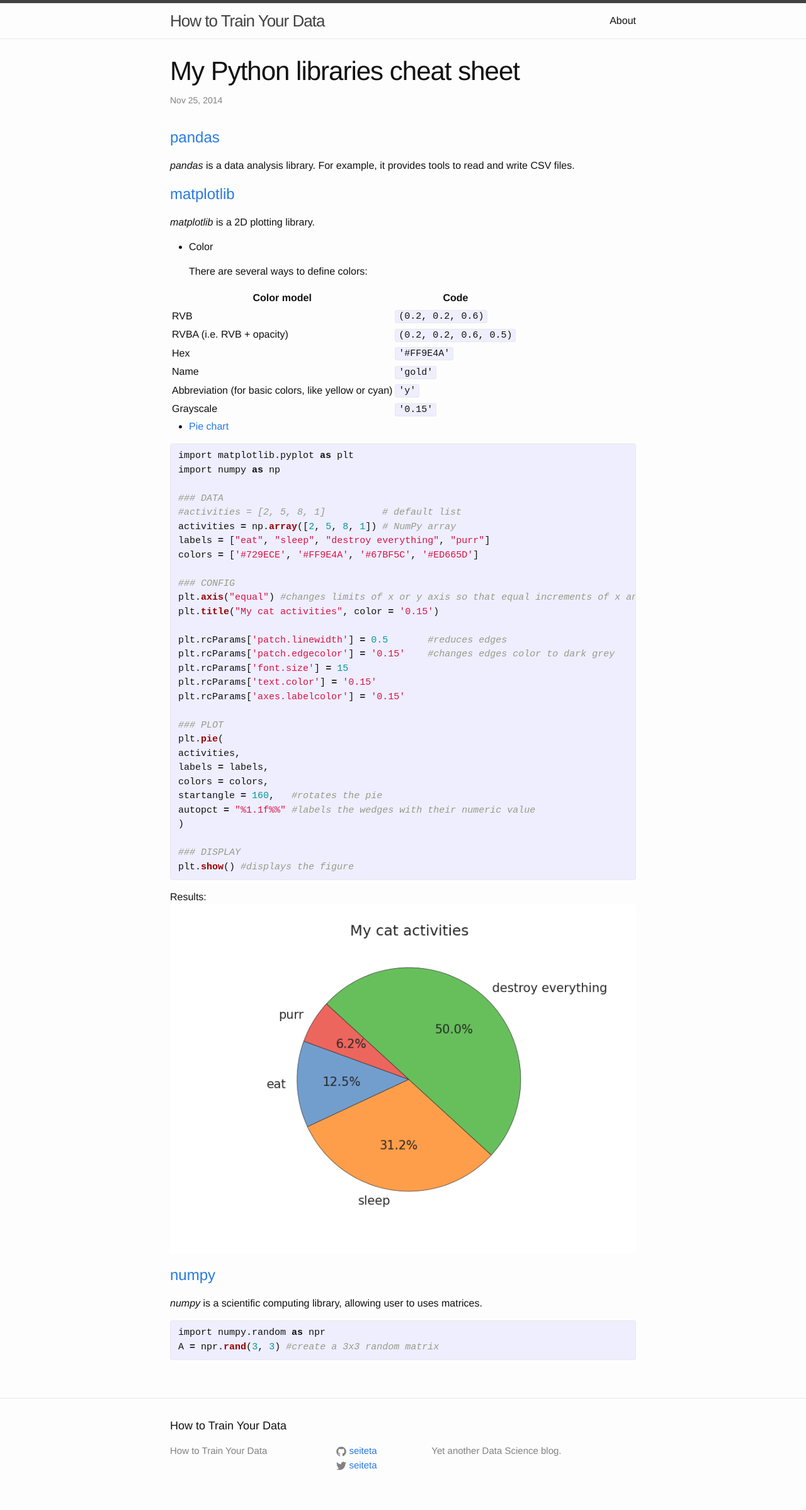
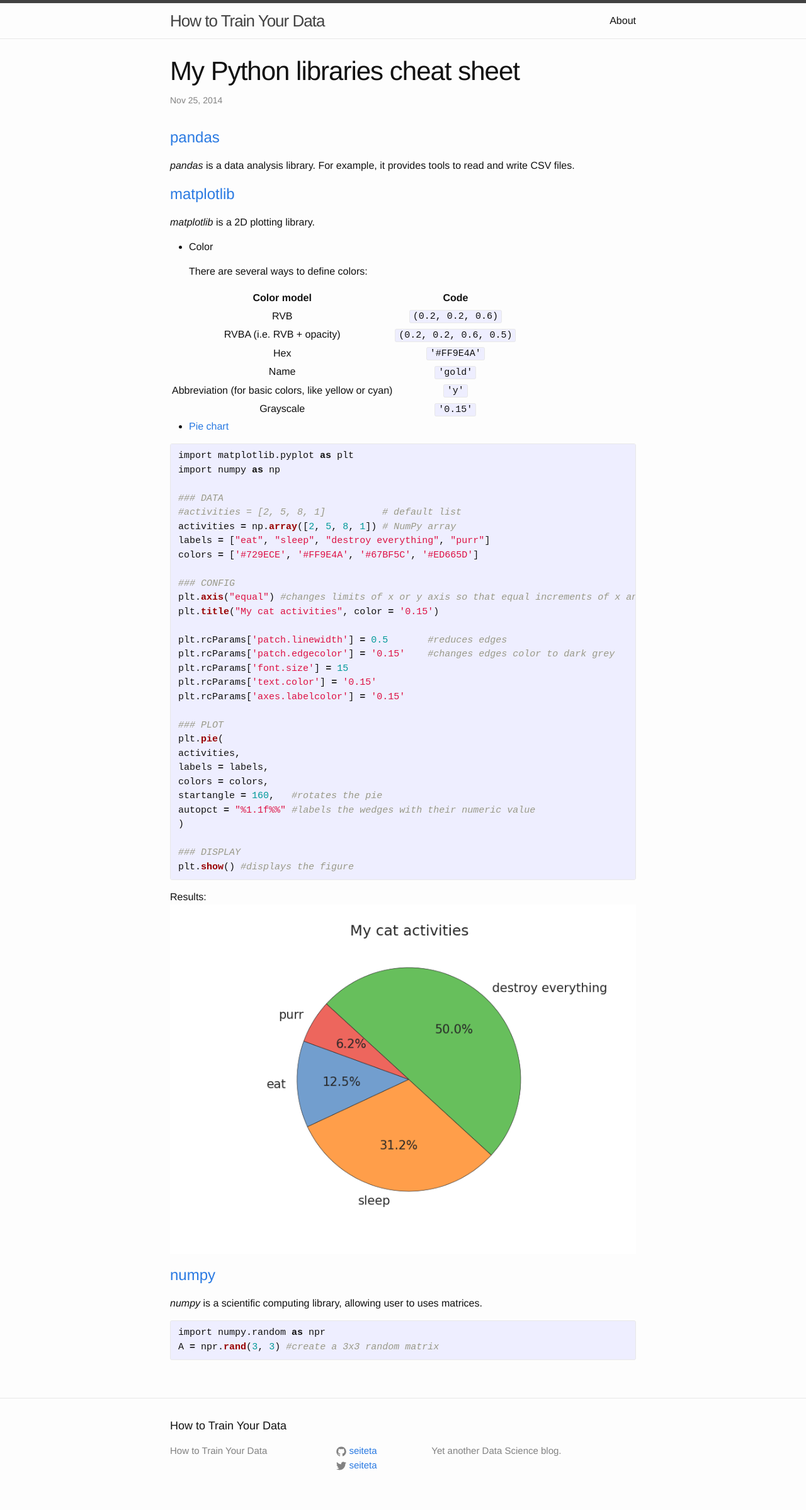
Before and after one commit to seiteta/seiteta.github.io_old, a Jekyll site: the page built from _posts/2014-11-25-python-libraries.md, in a window 1280 px wide. Shown: the whole page at 63% size. Built offline with Jekyll 4.4.1, drawn with Linux system fonts in a browser that asks for light colours.

Commit message:
Update 2014-11-25-python-libraries.md

```diff
--- a/_posts/2014-11-25-python-libraries.md
+++ b/_posts/2014-11-25-python-libraries.md
@@ -15,8 +15,8 @@ tags: Python library cheat-sheet
 
   There are several ways to define colors:
 
-Color model| Code
---- | ---
+Color model|Code
+:---:|:---:
 RVB|`(0.2, 0.2, 0.6)`
 RVBA (i.e. RVB + opacity)|`(0.2, 0.2, 0.6, 0.5)`
 Hex|`'#FF9E4A'`
```
